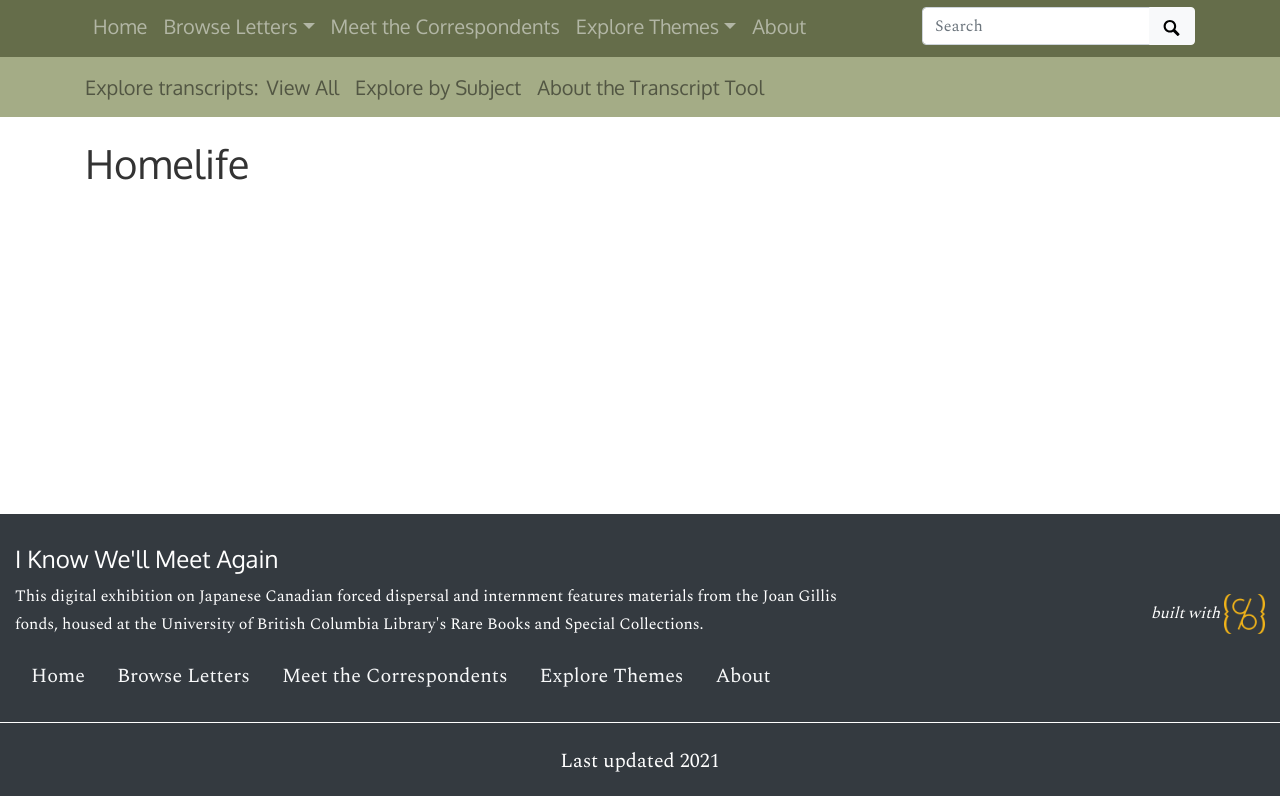
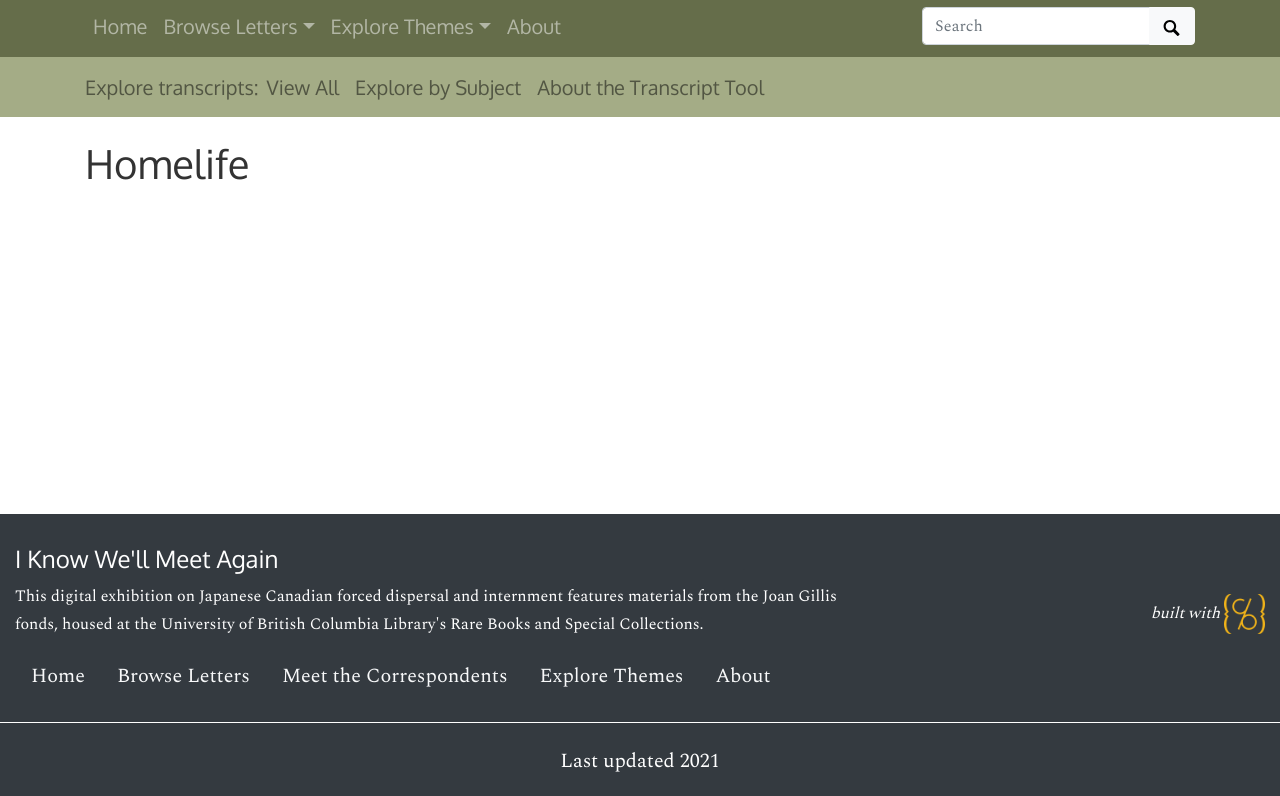
Before and after one commit to ubc-library-rbsc/gillis-2021, a Jekyll site: the page built from pages/homelife.md, in a window 1280 px wide, cut to the strip 104-900 px from the top of the page. Built offline with Jekyll 4.4.1, drawn with Linux system fonts in a browser that asks for light colours.

Commit message:
Update collection-nav.html
Removing correspondents thing since we don't have anything for it rn

```diff
--- a/_includes/collection-nav.html
+++ b/_includes/collection-nav.html
@@ -25,11 +25,6 @@
                         <a class="dropdown-item " href="/gillis-2021/timeline.html">By Time</a>
 
                     </div>
-                </li>
-
-
-                <li class="nav-item ">
-                    <a class="nav-link " href="/gillis-2021/correspondents.html">Meet the Correspondents</a>
                 </li>
                 <li class="nav-item dropdown">
                     <a class="nav-link  dropdown-toggle" data-toggle="dropdown" href="#" role="button" aria-haspopup="true" aria-expanded="false">Explore Themes</a>
```
